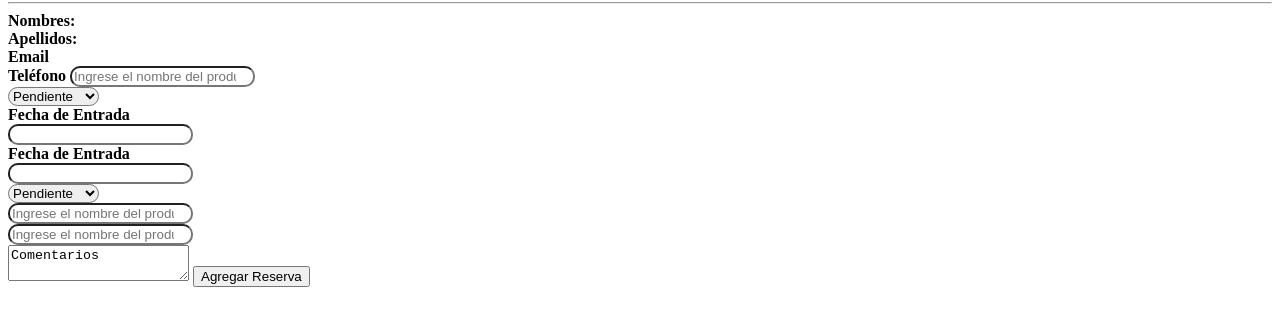
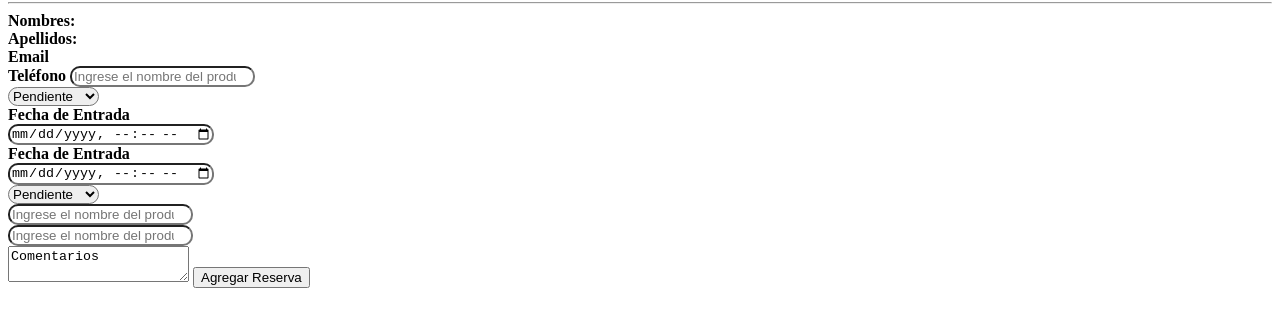
Before and after one commit to EliQuina/reservas, a plain HTML site: page index.html in a window 1280 px wide. Shown: the part 78-404 px from the top of the page. Drawn offline with Linux system fonts and the light colour scheme.

Commit message:
configuracion de la hora

```diff
--- a/index.html
+++ b/index.html
@@ -26,11 +26,11 @@
         <br>
         <b>Fecha de Entrada</b>
         <br>
-        <input style="border-radius: 10px;" type="datetime" id="fecha_hora_en" ">
+        <input style="border-radius: 10px;" type="datetime-local" id="fecha_hora_en" ">
         <br>
         <b>Fecha de Entrada</b>
         <br>
-        <input style="border-radius: 10px;" type="datetime" id="fecha_hora_sal" ">
+        <input style="border-radius: 10px;" type="datetime-local" id="fecha_hora_sal" ">
         <br>
         <select style="border-radius: 10px;" type="text" id="estado" aria-placeholder="--SELECCIONAR">
             <option value="Pendiente">Pendiente</option>
```
